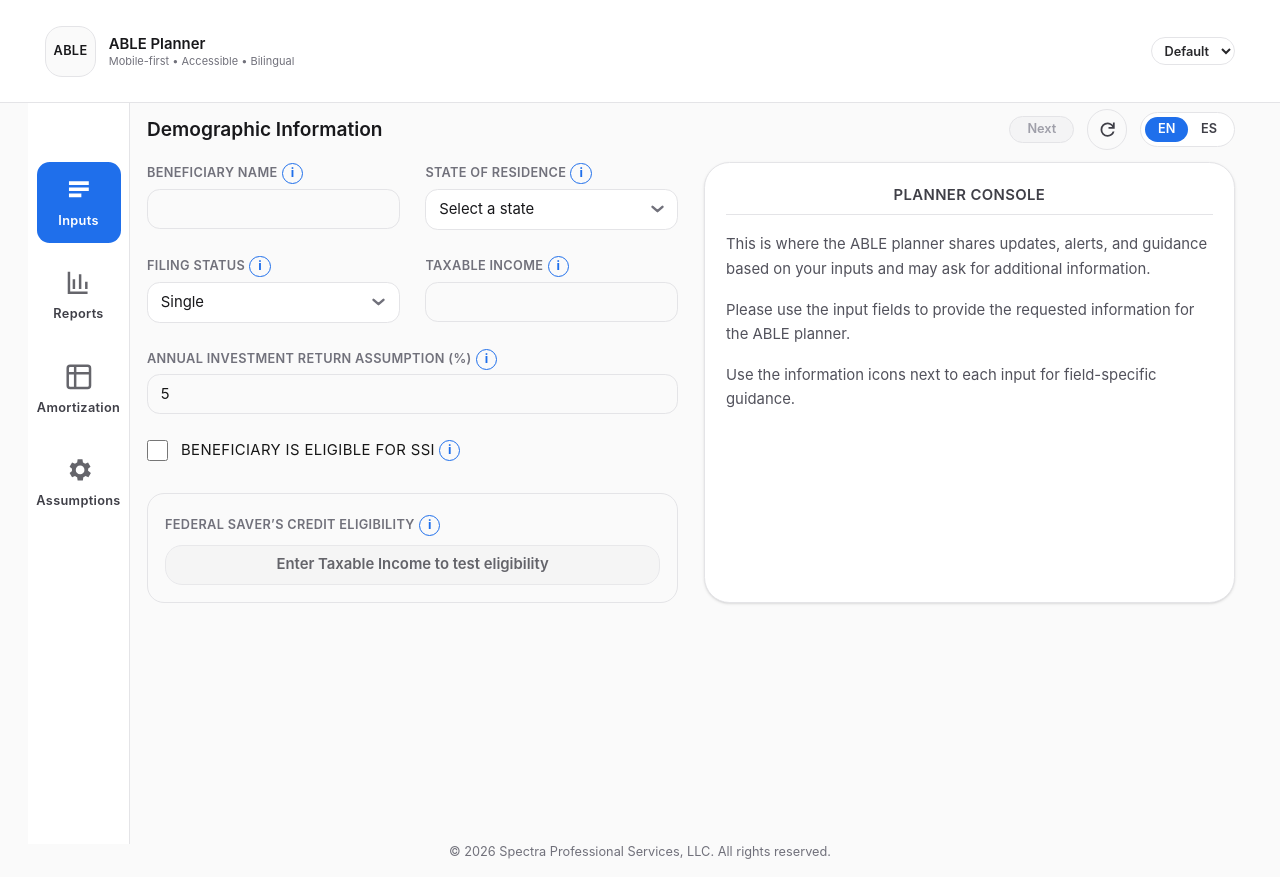
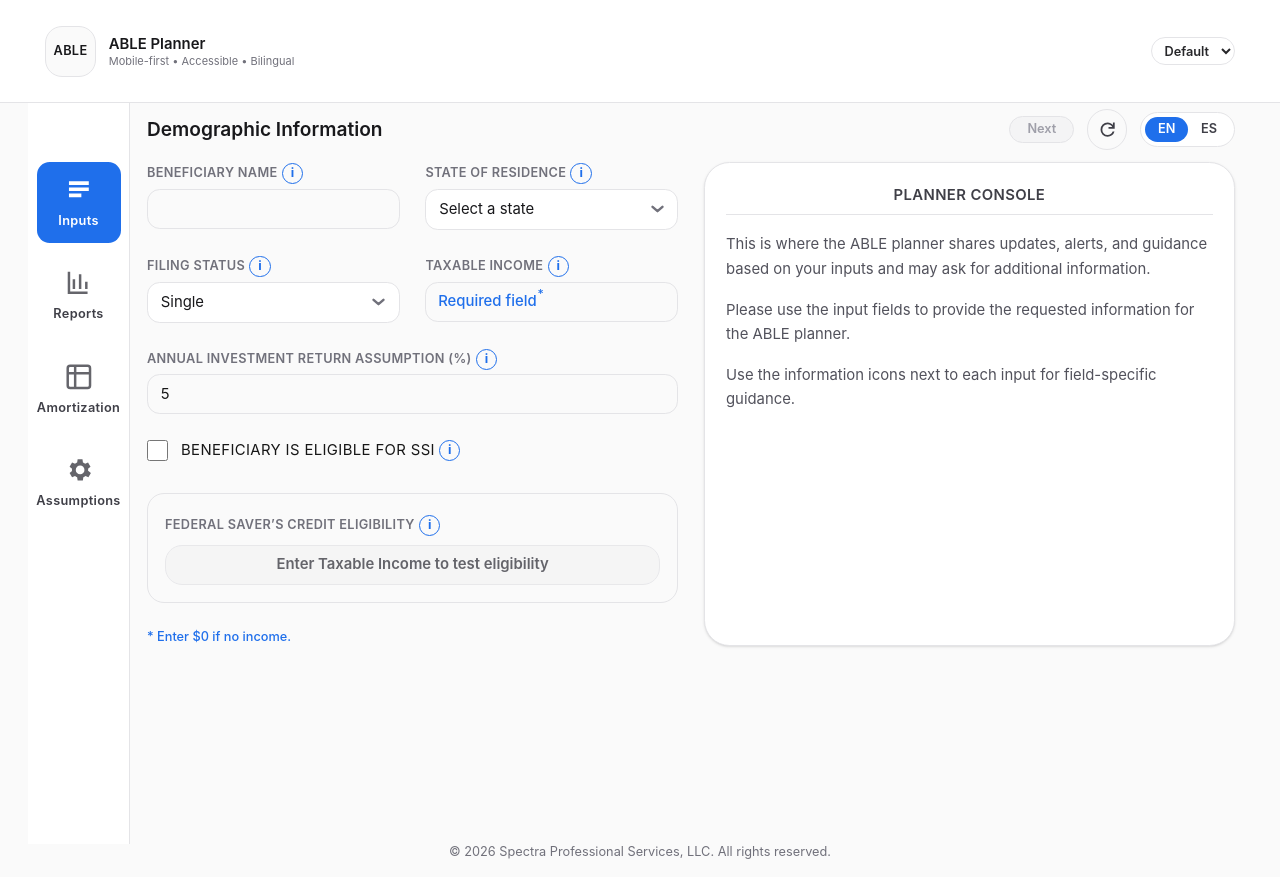
Before and after one commit to KAtheras/able-planner, a Next.js app: page / in a window 1280 px wide. Both pictures are taken after a click on the button "I Understand — Continue". Built offline with nearby package versions, Linux system fonts and the light colour scheme.

Commit message:
feat: add required-field inline guidance for AGI and contribution inputs

```diff
--- a/src/components/inputs/AccountActivityForm.tsx
+++ b/src/components/inputs/AccountActivityForm.tsx
@@ -17,6 +17,7 @@ type AccountActivityCopy = {
     startingBalanceCallout?: string;
     monthlyContributionLabel?: string;
     monthlyContributionCallout?: string;
+    requiredFieldPlaceholder?: string;
     monthlyWithdrawalLabel?: string;
     monthlyWithdrawalCallout?: string;
     contributionEndLabel?: string;
@@ -355,9 +356,10 @@ export default function AccountActivityForm({
             type="text"
             inputMode="decimal"
             autoComplete="off"
+            placeholder={copy?.labels?.requiredFieldPlaceholder ?? "Required field"}
             value={monthlyContribution}
             onChange={(e) => onChange?.({ monthlyContribution: e.target.value })}
-            className="mt-1 w-full rounded-xl border border-zinc-200 px-3 py-2 text-base md:text-sm"
+            className="mt-1 w-full rounded-xl border border-zinc-200 px-3 py-2 text-base placeholder:font-medium placeholder:text-[var(--brand-primary)] md:text-sm"
           />
         </div>
 
--- a/src/components/inputs/DemographicsForm.tsx
+++ b/src/components/inputs/DemographicsForm.tsx
@@ -15,6 +15,10 @@ type DemographicsCopy = {
     filingStatusCallout?: string;
     agiLabel?: string;
     agiCallout?: string;
+    agiRequiredInlineLabel?: string;
+    agiRequiredFootnote?: string;
+    agiRequiredFieldPlaceholder?: string;
+    requiredFieldPlaceholder?: string;
     annualReturnLabel?: string;
     annualReturnCallout?: string;
     ssiEligibilityLabel?: string;
@@ -419,6 +423,7 @@ export default function DemographicsForm({
               </div>
             ) : null}
           </div>
+          <div className="relative mt-1">
             <input
               id="demographics-agi"
               type="number"
@@ -440,8 +445,15 @@ export default function DemographicsForm({
                 }
                 onChange?.({ agi: String(Math.max(0, parsed)) });
               }}
-            className="mt-1 w-full rounded-xl border border-zinc-200 px-3 py-2 text-base md:text-sm appearance-none [-moz-appearance:textfield] [&::-webkit-inner-spin-button]:appearance-none [&::-webkit-outer-spin-button]:appearance-none"
+              className="w-full rounded-xl border border-zinc-200 px-3 py-2 text-base md:text-sm appearance-none [-moz-appearance:textfield] [&::-webkit-inner-spin-button]:appearance-none [&::-webkit-outer-spin-button]:appearance-none"
             />
+            {agi === "" ? (
+              <span className="pointer-events-none absolute left-3 top-1/2 -translate-y-1/2 text-[11px] font-medium text-[var(--brand-primary)] md:text-sm">
+                {copy?.labels?.agiRequiredInlineLabel ?? "Required field"}
+                <sup className="ml-px text-[11px] leading-none align-[0.15em] md:text-[12px]">*</sup>
+              </span>
+            ) : null}
+          </div>
         </div>
         <div className="md:col-span-2">
           <div ref={annualReturnCalloutAnchorRef} className="relative flex items-center gap-1">
@@ -596,6 +608,9 @@ export default function DemographicsForm({
           </div>
         </div>
       </div>
+      <p className="mt-2 text-xs font-medium text-[var(--brand-primary)]">
+        {copy?.labels?.agiRequiredFootnote ?? "* Enter $0 if no income."}
+      </p>
     </section>
   );
 }
--- a/src/copy/en.json
+++ b/src/copy/en.json
@@ -108,6 +108,10 @@
       "annualReturnLabel": "Annual Investment Return Assumption (%)",
       "annualReturnCallout": "This is the assumed annual investment return used in projections. You can change it to explore different scenarios.",
       "checkEligibility": "Check eligibility",
+      "agiRequiredInlineLabel": "Required field",
+      "agiRequiredFootnote": "* Enter $0 if no income.",
+      "agiRequiredFieldPlaceholder": "Required field. Enter $0 if none.",
+      "requiredFieldPlaceholder": "Required field",
       "contributionEndLabel": "Contribution End",
       "contributionEndCallout": "Select the month and year when recurring contributions should stop. If left blank, contributions continue through the selected time horizon. The ABLE planner will stop contributions at an earlier date if certain SSI or plan account balance limits are reached, as applicable.",
       "contributionIncreaseLabel": "Annual contribution increase (%)",
--- a/src/copy/es.json
+++ b/src/copy/es.json
@@ -108,6 +108,10 @@
       "annualReturnLabel": "Suposición de rendimiento anual de la inversión (%)",
       "annualReturnCallout": "Este es el rendimiento anual de inversión supuesto que se usa en las proyecciones. Puede cambiarlo para explorar diferentes escenarios.",
       "checkEligibility": "Verificar elegibilidad",
+      "agiRequiredInlineLabel": "Campo obligatorio",
+      "agiRequiredFootnote": "* Ingrese $0 si no tiene ingresos.",
+      "agiRequiredFieldPlaceholder": "Campo obligatorio. Ingrese $0 si no tiene.",
+      "requiredFieldPlaceholder": "Campo obligatorio",
       "contributionEndLabel": "Fin de contribución",
       "contributionEndCallout": "Seleccione el mes y el año en que deben finalizar las contribuciones recurrentes. Si se deja en blanco, las contribuciones continúan hasta el horizonte temporal seleccionado.",
       "contributionIncreaseLabel": "Aumento anual de contribución (%)",
```
Lines whose indentation alone changed are shown as unchanged.
